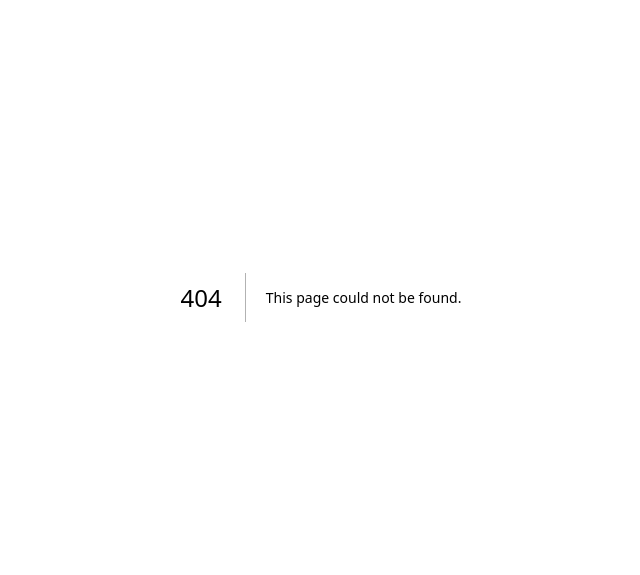
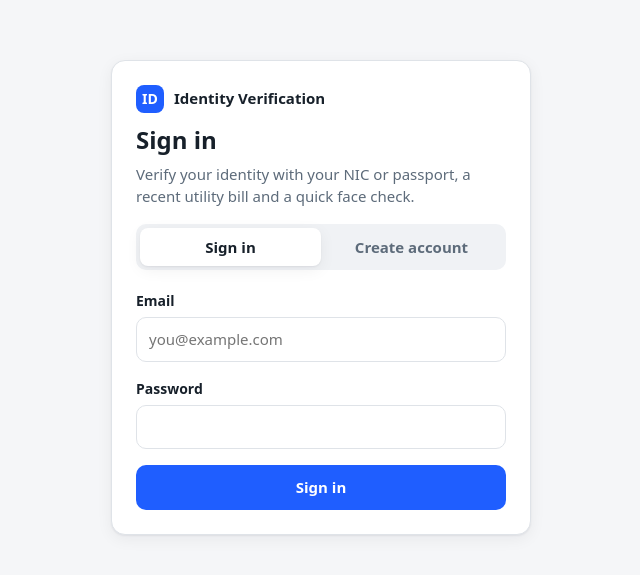
Before and after one commit to Lakith-Garusingarachchi/KYC, a Next.js app in the folder frontend/: page /login in a window 1280 px wide. Before the commit this address had no page. Shown: the part 103-678 px from the top of the page, without its empty margins (319-959 px from the left). Built offline with nearby package versions, Linux system fonts and the light colour scheme; no server answers.

Commit message:
frontend: add login and register page
Shows Continue with Google when the backend has it configured and
explains OAuth errors.

Co-Authored-By: Claude Opus 5.5 <noreply@anthropic.com>

```diff
--- /dev/null
+++ b/frontend/app/login/page.tsx
@@ -0,0 +1,108 @@
+"use client";
+
+import { Suspense, useEffect, useState } from "react";
+import { useRouter, useSearchParams } from "next/navigation";
+import { api, ApiError } from "@/lib/api";
+
+const OAUTH_ERRORS: Record<string, string> = {
+  oauth_state: "Google sign-in expired. Please try again.",
+  oauth_exchange: "Google sign-in failed. Please try again.",
+  oauth_email: "Your Google account email is not verified.",
+};
+
+function LoginForm() {
+  const router = useRouter();
+  const params = useSearchParams();
+  const [mode, setMode] = useState<"signin" | "register">("signin");
+  const [email, setEmail] = useState("");
+  const [password, setPassword] = useState("");
+  const [fullName, setFullName] = useState("");
+  const [error, setError] = useState<string | null>(OAUTH_ERRORS[params.get("error") ?? ""] ?? null);
+  const [busy, setBusy] = useState(false);
+  const [google, setGoogle] = useState(false);
+
+  useEffect(() => {
+    api.me().then(() => router.replace("/kyc")).catch(() => undefined);
+    api.providers().then((p) => setGoogle(p.google)).catch(() => undefined);
+  }, [router]);
+
+  async function submit(e: React.FormEvent) {
+    e.preventDefault();
+    setError(null);
+    setBusy(true);
+    try {
+      if (mode === "signin") await api.login(email, password);
+      else await api.register(email, password, fullName);
+      router.replace("/kyc");
+    } catch (err) {
+      setError(err instanceof ApiError ? err.message : "Something went wrong. Please try again.");
+      setBusy(false);
+    }
+  }
+
+  return (
+    <main className="auth-wrap">
+      <div className="card auth-card">
+        <div className="brand" style={{ marginBottom: 12 }}>
+          <div className="brand-mark" aria-hidden>ID</div>
+          <span>Identity Verification</span>
+        </div>
+        <h1>{mode === "signin" ? "Sign in" : "Create your account"}</h1>
+        <p className="muted">
+          Verify your identity with your NIC or passport, a recent utility bill and a quick face check.
+        </p>
+
+        <div className="tabs" role="tablist">
+          <button role="tab" type="button" aria-selected={mode === "signin"} onClick={() => setMode("signin")}>
+            Sign in
+          </button>
+          <button role="tab" type="button" aria-selected={mode === "register"} onClick={() => setMode("register")}>
+            Create account
+          </button>
+        </div>
+
+        {error && <div className="alert error" role="alert">{error}</div>}
+
+        <form onSubmit={submit}>
+          {mode === "register" && (
+            <label className="field">
+              <span>Full name</span>
+              <input type="text" value={fullName} onChange={(e) => setFullName(e.target.value)}
+                     autoComplete="name" placeholder="As shown on your ID" />
+            </label>
+          )}
+          <label className="field">
+            <span>Email</span>
+            <input type="email" required value={email} onChange={(e) => setEmail(e.target.value)}
+                   autoComplete="email" placeholder="you@example.com" />
+          </label>
+          <label className="field">
+            <span>Password</span>
+            <input type="password" required minLength={8} value={password}
+                   onChange={(e) => setPassword(e.target.value)}
+                   autoComplete={mode === "signin" ? "current-password" : "new-password"} />
+            {mode === "register" && <small>At least 8 characters.</small>}
+          </label>
+          <button className="btn block" type="submit" disabled={busy}>
+            {busy ? "Please wait…" : mode === "signin" ? "Sign in" : "Create account"}
+          </button>
+        </form>
+
+        {google && (
+          <>
+            <div className="divider">or</div>
+            <a className="btn secondary block" href="/api/auth/google/login">Continue with Google</a>
+          </>
+        )}
+      </div>
+    </main>
+  );
+}
+
+export default function LoginPage() {
+  return (
+    <Suspense>
+      <LoginForm />
+    </Suspense>
+  );
+}
```
